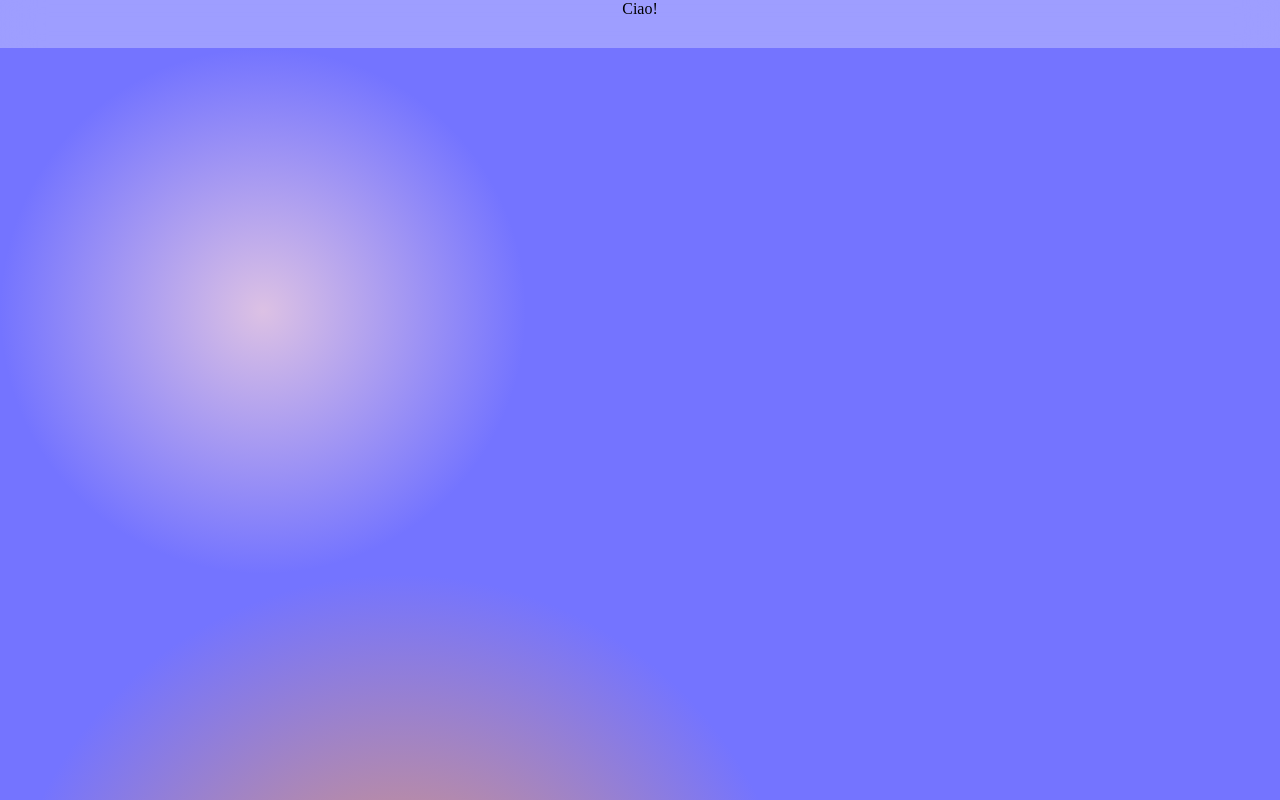
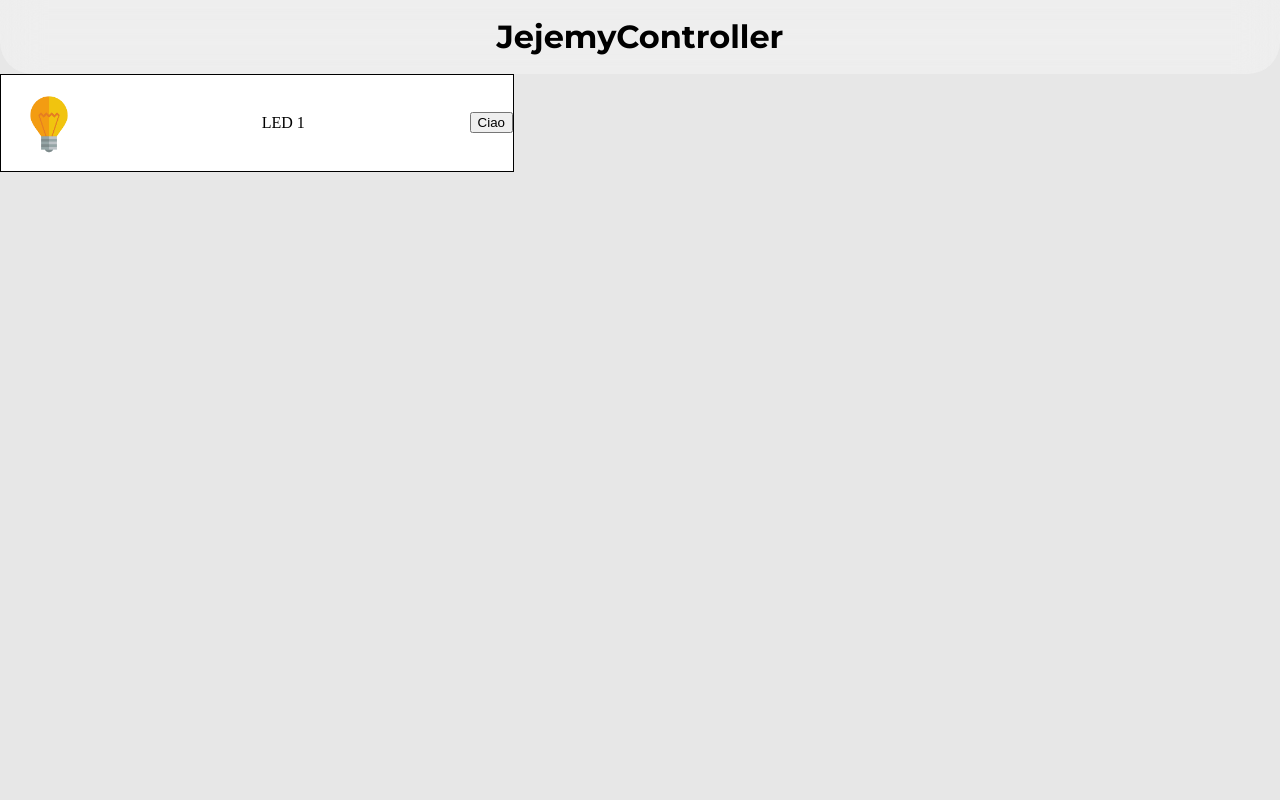
Before and after one commit to gibibm/Esp-32, a plain HTML site: page Web App/index.html in a window 1280 px wide. Shown: the top 800 px of the page. Drawn offline with Linux system fonts and the light colour scheme.

Commit message:
GitHub actions

```diff
--- /dev/null
+++ b/Web App/css/header.css
@@ -0,0 +1,23 @@
+header {
+	display: flex;
+	justify-content: center;
+	align-items: center;
+
+	/* Trasparente */
+	background: rgba(255, 255, 255, 0.3);
+	backdrop-filter: blur(20px);
+
+	height: 3rem;
+
+	padding: 0.8rem;
+
+	border-radius: 0 0 2rem 2rem;
+}
+
+#titolo-app {
+	margin: 0;
+
+	font-family: var(--global-font-family);
+	font-weight: 700;
+	font-size: 2rem;
+}
--- /dev/null
+++ b/Web App/css/index.css
@@ -0,0 +1,8 @@
+html {
+	--global-font-family: Montserrat, Helvatica, 'Segoe UI', Arial, sans-serif;
+}
+
+body {
+	background-color: rgb(231, 231, 231);
+	margin: 0;
+}
--- /dev/null
+++ b/Web App/css/led-component.css
@@ -0,0 +1,22 @@
+.led-component {
+	display: flex;
+	align-items: center;
+
+	border: 1px solid black;
+  width: 40%;
+
+  background: #ffffff;
+}
+
+.img-component {
+  width: 4rem;
+  height: 4rem;
+
+  padding: 1rem;
+}
+
+.component-name {
+  margin: 0 auto;
+}
+
+.component-button-container {}
--- a/Web App/index.css
+++ /dev/null
@@ -1,60 +0,0 @@
-@import url('https://fonts.googleapis.com/css2?family=Montserrat:ital,wght@0,100;0,200;0,300;0,400;0,500;0,600;0,700;0,800;0,900;1,100;1,200;1,300;1,400;1,500;1,600;1,700;1,800;1,900&display=swap');
-
-body {
-	background-color: rgb(116, 116, 255);
-	margin: 0;
-}
-
-header {
-	text-align: center;
-
-	/* Trasparente */
-	background: rgba(255, 255, 255, 0.3);
-	backdrop-filter: blur(20px);
-	width: 100%;
-	height: 3rem;
-}
-
-#titolo-app {
-	margin: 0;
-}
-
-.gradient {
-	position: absolute;
-	top: 0;
-	right: 0;
-	left: 0;
-	z-index: -1;
-	width: 100%;
-	height: 100%;
-	overflow: hidden;
-	background-blend-mode: multiply;
-	-webkit-user-select: none;
-	-ms-user-select: none;
-	user-select: none;
-	pointer-events: none;
-}
-
-.purple {
-	top: -164px;
-	left: calc(50% - 516px);
-	width: 526px;
-	height: 526px;
-	background: radial-gradient(50% 50% at 50% 50%, #dcc1e4 0, rgba(220, 193, 228, 0) 100%);
-}
-
-.orange {
-	top: -360px;
-	left: calc(50% - 258px);
-	width: 800px;
-	height: 800px;
-	background: radial-gradient(50% 50% at 50% 50%, #e69b6c 0, rgba(230, 155, 108, 0) 100%);
-}
-
-.yellow {
-	top: 30px;
-	left: calc(50% - 432px);
-	width: 588px;
-	height: 588px;
-	background: radial-gradient(50% 50% at 50% 50%, #f4ce94 0, rgba(244, 206, 148, 0) 100%);
-}
--- a/Web App/index.html
+++ b/Web App/index.html
@@ -4,18 +4,27 @@
 		<meta charset="UTF-8" />
 		<meta name="viewport" content="width=device-width, initial-scale=1.0" />
 		<title>Led Application</title>
-		<link rel="stylesheet" href="index.css">
+		<link rel="stylesheet" href="./css/index.css" />
+		<link rel="stylesheet" href="./css/header.css" />
+		<link rel="stylesheet" href="./css/led-component.css">
+
+		<link rel="preconnect" href="https://fonts.gstatic.com" />
+		<link
+			href="https://fonts.googleapis.com/css2?family=Montserrat:ital,wght@0,100;0,200;0,300;0,400;0,500;0,600;0,700;0,800;0,900;1,100;1,200;1,300;1,400;1,500;1,600;1,700;1,800;1,900&display=swap"
+			rel="stylesheet"
+		/>
 	</head>
 	<body>
-
 		<header>
-			<p id="titolo-app">Ciao!</p>
+			<h1 id="titolo-app">JejemyController</h1>
 		</header>
 
-
-		<div class="Gradient_gradient__XMSyT purple"></div>
-		<div class="Gradient_gradient__XMSyT orange"></div>
-		<div class="Gradient_gradient__XMSyT yellow"></div>
-
+		<div class="led-component">
+			<img src="./assets/light_bulb.png" alt="Lampadina" class="img-component" />
+			<p class="component-name">LED 1</p>
+			<div class="component-button-container">
+				<button>Ciao</button>
+			</div>
+		</div>
 	</body>
 </html>
```
Also changed, not shown: Web App/assets/light_bulb.png (added).
